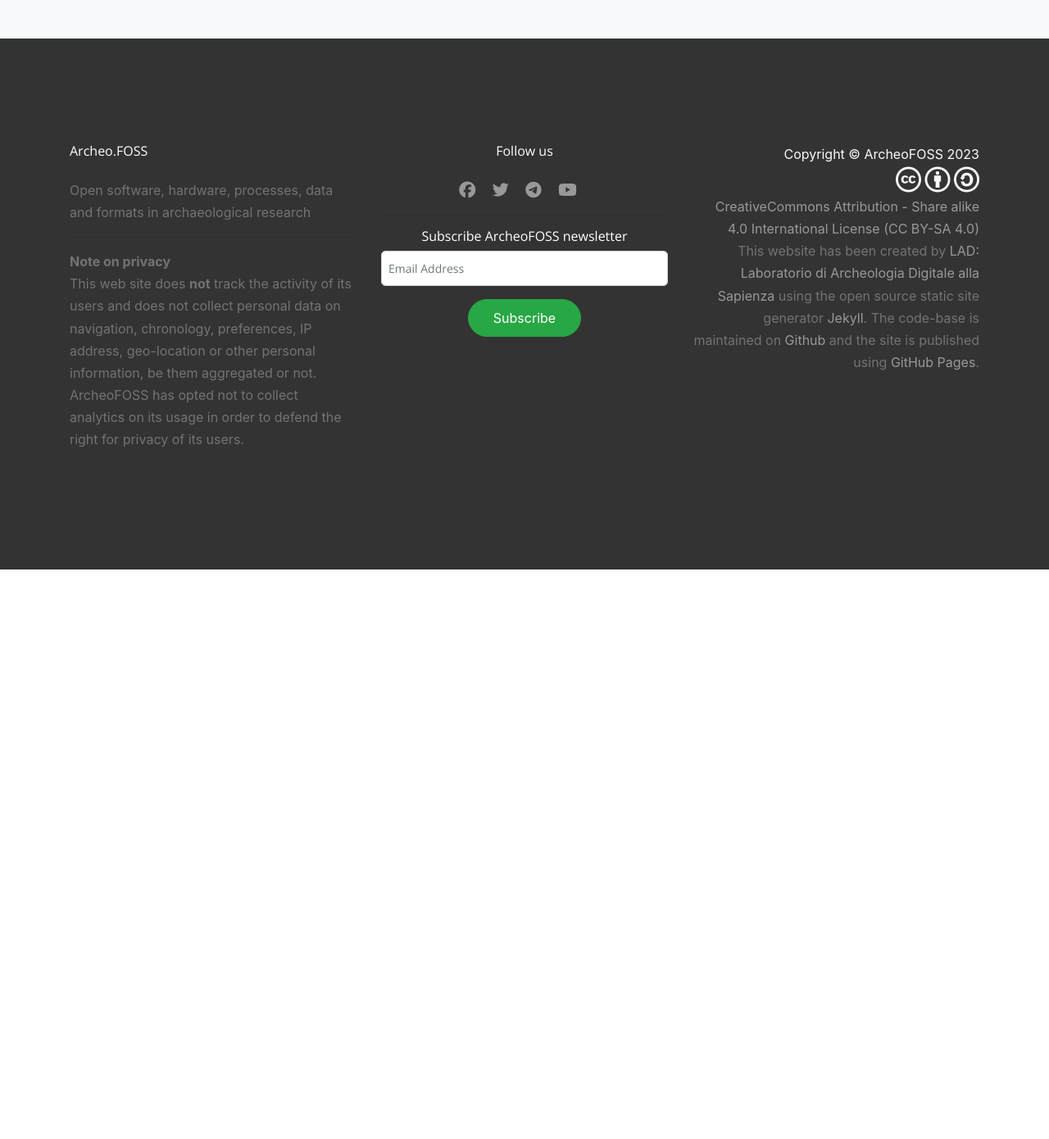
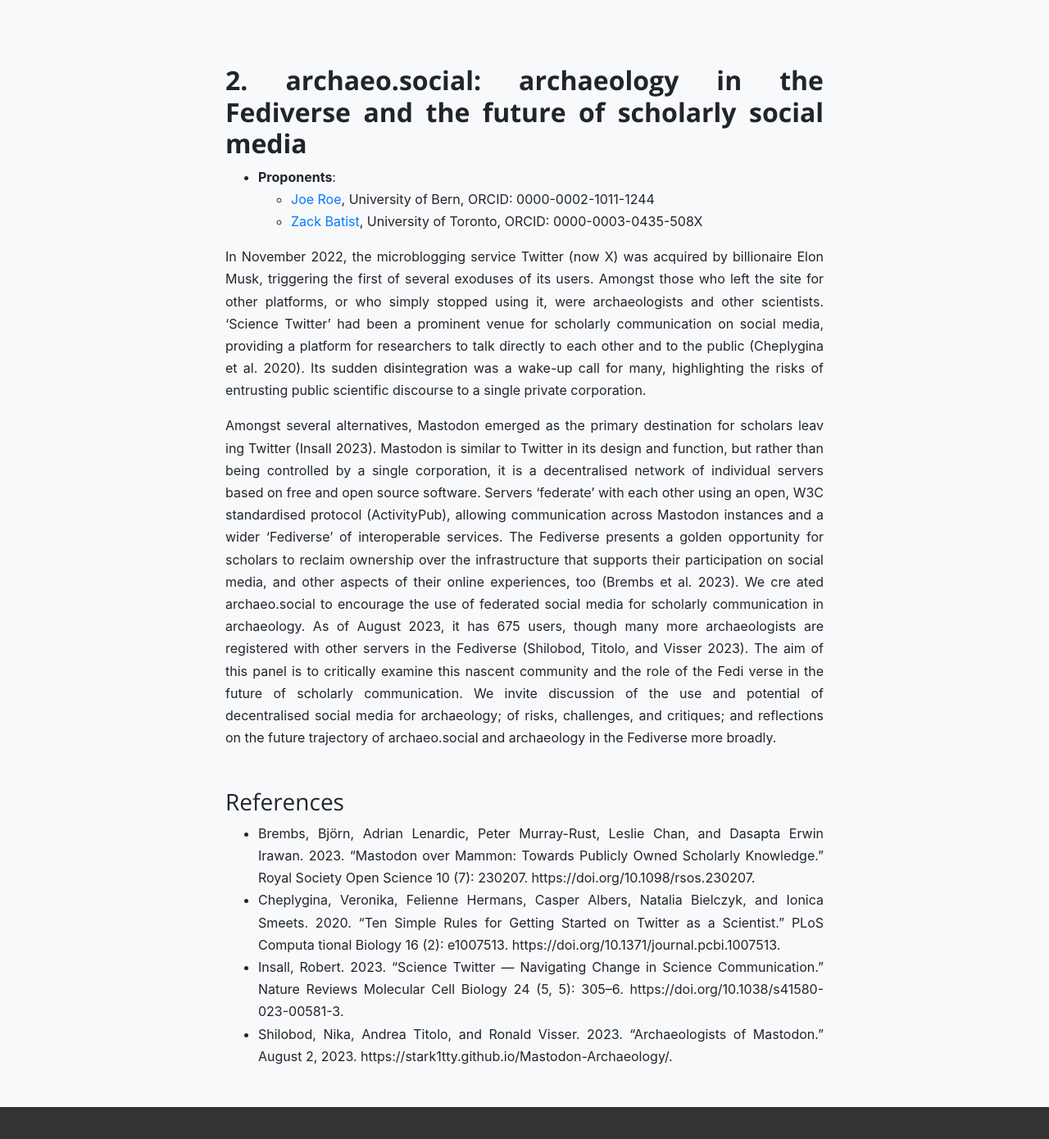
Before and after one commit to archeofoss/archeofoss, a Jekyll site: the page built from 2023/panel-proposals.md, in a window 1280 px wide and 1400 px high, scrolled down 1381 px. Shown: the top 1390 px of the window at 82% size. Built offline with Jekyll 4.4.1, drawn with Linux system fonts in a browser that asks for light colours; nearby versions of some CDN libraries; before the commit the page ends 2076 px from its top, so only the background shows below that.

Commit message:
Update panel-proposals.md

```diff
--- a/2023/panel-proposals.md
+++ b/2023/panel-proposals.md
@@ -21,3 +21,20 @@
 How is it possible to balance the exigence of enhancing the authors’ rights with that of the data validation by an Istitution? In this sense, an in-depth reflection on the structure and role of metadata is desirable.
 In a world now used to the real-time updating of the information, is a dynamic archaeological map, constantly updated with new findings or with new adjourned interpretations, concretely achievable or is it just utopic?
 Which is the sustainable way to trace properly a circular knowledge path? And how can the adoption of shared standards be extended at national level, to improve the data quality and compare and spread them as best? How is it possible to reconcile the need for a central collection point with the specificities of other existing projects?
+
+## 2. archaeo.social: archaeology in the Fediverse and the future of scholarly social media
+
+- **Proponents**:
+  - [Joe Roe](mailto:joeroe@hey.com), University of Bern, ORCID: 0000-0002-1011-1244
+  - [Zack Batist](z.batist@mail.utoronto.ca), University of Toronto, ORCID: 0000-0003-0435-508X
+
+In November 2022, the microblogging service Twitter (now X) was acquired by billionaire Elon Musk, triggering the first of several exoduses of its users. Amongst those who left the site for other platforms, or who simply stopped using it, were archaeologists and other scientists. ‘Science Twitter’ had been a prominent venue for scholarly communication on social media, providing a platform for researchers to talk directly to each other and to the public (Cheplygina et al. 2020). Its sudden disintegration was a wake-up call for many, highlighting the risks of entrusting public scientific discourse to a single private corporation.
+
+Amongst several alternatives, Mastodon emerged as the primary destination for scholars leav ing Twitter (Insall 2023). Mastodon is similar to Twitter in its design and function, but rather than being controlled by a single corporation, it is a decentralised network of individual servers based on free and open source software. Servers ‘federate’ with each other using an open, W3C standardised protocol (ActivityPub), allowing communication across Mastodon instances and a wider ‘Fediverse’ of interoperable services. The Fediverse presents a golden opportunity for scholars to reclaim ownership over the infrastructure that supports their participation on social media, and other aspects of their online experiences, too (Brembs et al. 2023). We cre ated archaeo.social to encourage the use of federated social media for scholarly communication in archaeology. As of August 2023, it has 675 users, though many more archaeologists are registered with other servers in the Fediverse (Shilobod, Titolo, and Visser 2023).
+The aim of this panel is to critically examine this nascent community and the role of the Fedi verse in the future of scholarly communication. We invite discussion of the use and potential of decentralised social media for archaeology; of risks, challenges, and critiques; and reflections on the future trajectory of archaeo.social and archaeology in the Fediverse more broadly.
+
+### References
+- Brembs, Björn, Adrian Lenardic, Peter Murray-Rust, Leslie Chan, and Dasapta Erwin Irawan. 2023. “Mastodon over Mammon: Towards Publicly Owned Scholarly Knowledge.” Royal Society Open Science 10 (7): 230207. https://doi.org/10.1098/rsos.230207.
+- Cheplygina, Veronika, Felienne Hermans, Casper Albers, Natalia Bielczyk, and Ionica Smeets. 2020. “Ten Simple Rules for Getting Started on Twitter as a Scientist.” PLoS Computa tional Biology 16 (2): e1007513. https://doi.org/10.1371/journal.pcbi.1007513.
+- Insall, Robert. 2023. “Science Twitter — Navigating Change in Science Communication.” Nature Reviews Molecular Cell Biology 24 (5, 5): 305–6. https://doi.org/10.1038/s41580- 023-00581-3.
+- Shilobod, Nika, Andrea Titolo, and Ronald Visser. 2023. “Archaeologists of Mastodon.” August 2, 2023. https://stark1tty.github.io/Mastodon-Archaeology/.
```
